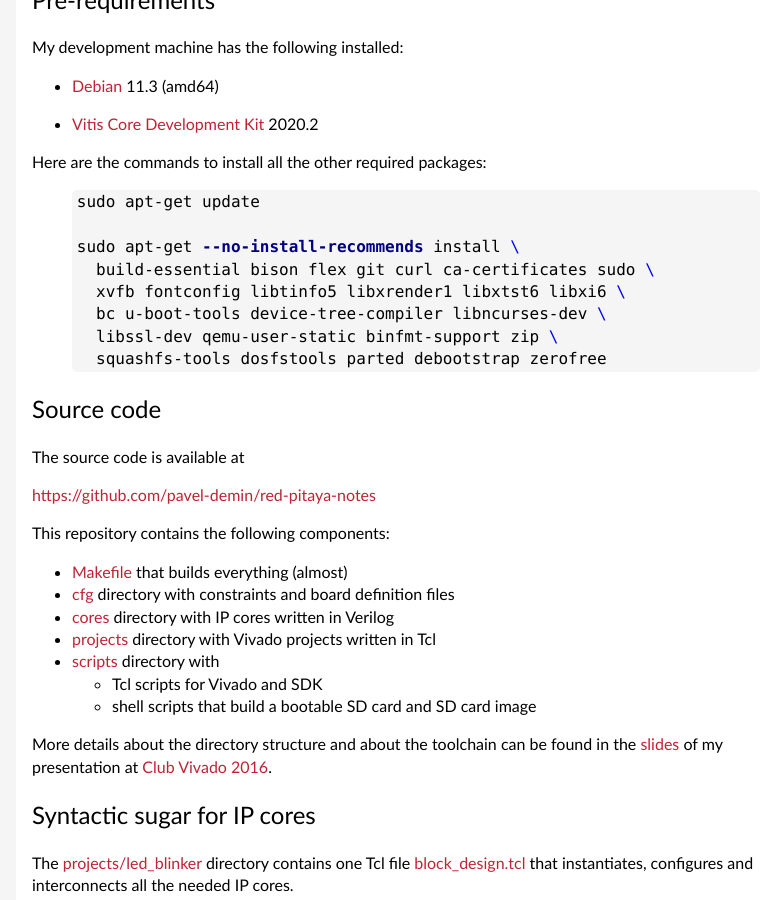
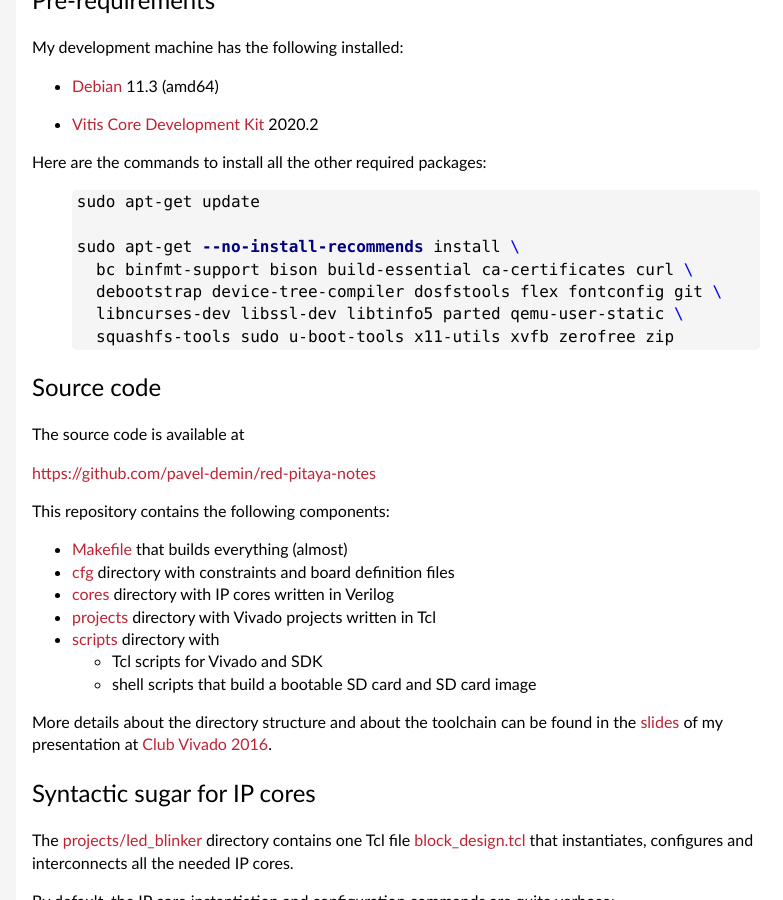
Before and after one commit to pavel-demin/red-pitaya-notes, a Jekyll site: the page built from led-blinker.md, in a window 1280 px wide and 900 px high, scrolled down 463 px. Shown: the whole window, without its empty margins (224-1007 px from the left). Built offline with Jekyll 4.4.1, drawn with Linux system fonts in a browser that asks for light colours.

Commit message:
update list of installed packages

```diff
--- a/led-blinker.md
+++ b/led-blinker.md
@@ -33,11 +33,10 @@
 sudo apt-get update
 
 sudo apt-get --no-install-recommends install \
-  build-essential bison flex git curl ca-certificates sudo \
-  xvfb fontconfig libtinfo5 libxrender1 libxtst6 libxi6 \
-  bc u-boot-tools device-tree-compiler libncurses-dev \
-  libssl-dev qemu-user-static binfmt-support zip \
-  squashfs-tools dosfstools parted debootstrap zerofree
+  bc binfmt-support bison build-essential ca-certificates curl \
+  debootstrap device-tree-compiler dosfstools flex fontconfig git \
+  libncurses-dev libssl-dev libtinfo5 parted qemu-user-static \
+  squashfs-tools sudo u-boot-tools x11-utils xvfb zerofree zip
 {% endhighlight %}
 
 Source code
```
Also changed, not shown: 1 other file.
